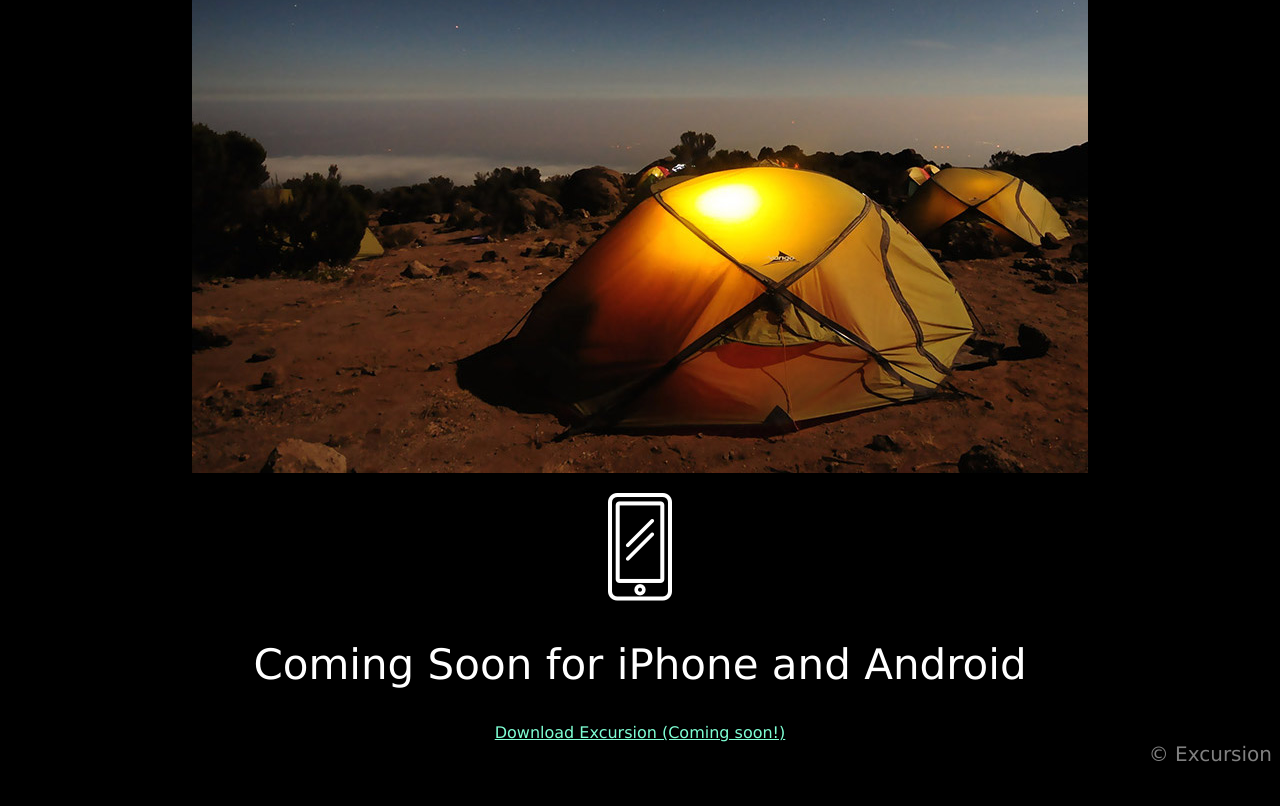
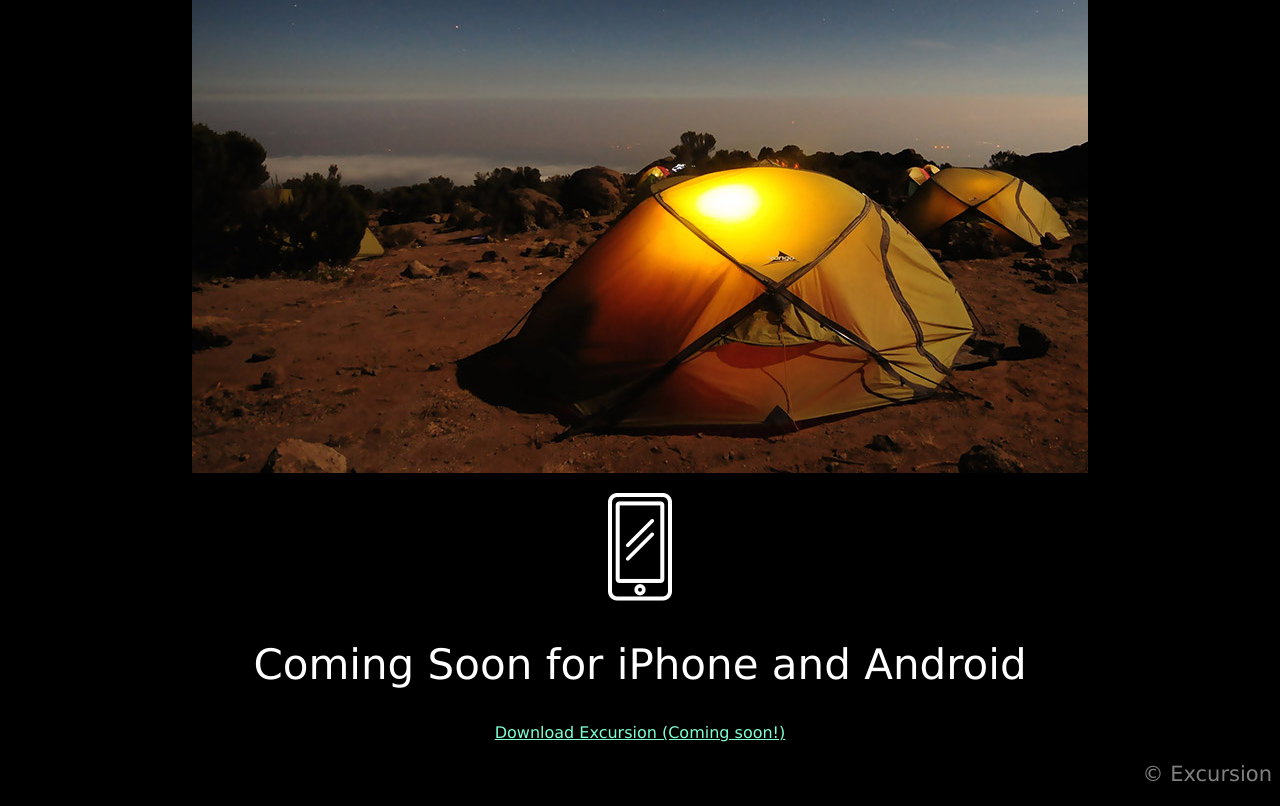
Before and after one commit to flournoy87/Excursion, a plain HTML site: page index.html in a window 1280 px wide. Shown: the part 539-1345 px from the top of the page. Before the commit the page ends 1313 px from the top, so only its background shows below. Drawn offline with Linux system fonts and the light colour scheme.

Commit message:
Update style.css

```diff
--- a/resouces/css/style.css
+++ b/resouces/css/style.css
@@ -3,7 +3,7 @@
     background-color: black;
     text-align: center;
     color: white;
-    font-family: Verdana, Geneva, Tahoma, sans-serif;
+    font-family: Verdana, sans-serif;
 }
 
 /* Header */
@@ -13,6 +13,10 @@ header h1 {
 }
 
 /* Body */
+
+main {
+    margin-bottom: 20px;
+}
 
 /* Download link */
 a {
@@ -28,6 +32,7 @@ h2 {
 h4 {
     font-size: 21px;
     color: gray;
+    font-weight: normal;
 }
 
 /* Footer */
@@ -35,5 +40,6 @@ h4 {
 .footer {
     text-align: right;
     color: gray;
-    font-size: 20px;
+    font-size: 21px;
+    margin-bottom: 20px;
 }
```
